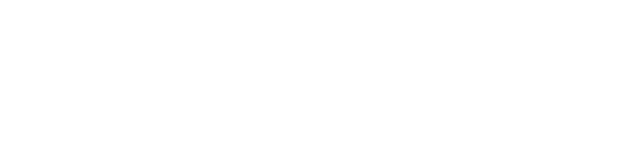
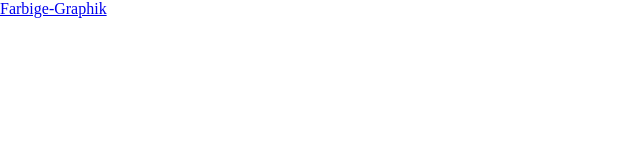
Before and after one commit to nataliarusu/TPXimpact, a plain HTML site: page index.html in a window 1280 px wide. Shown: the whole page, without its empty margins (0-640 px from the left). Drawn offline with Linux system fonts and the light colour scheme; files that its build step writes are made by us from their sources.

Commit message:
Update index.html

```diff
--- a/index.html
+++ b/index.html
@@ -8,6 +8,6 @@
     <title>Document</title>
   </head>
   <body>
-    <a href="" target="_blank"></a>
+    <a href="../main/Poster%20Farbige-Graphik/index.html" target="_blank">Farbige-Graphik</a>
     <a href="" target="_blank"></a>
   </body>
```
